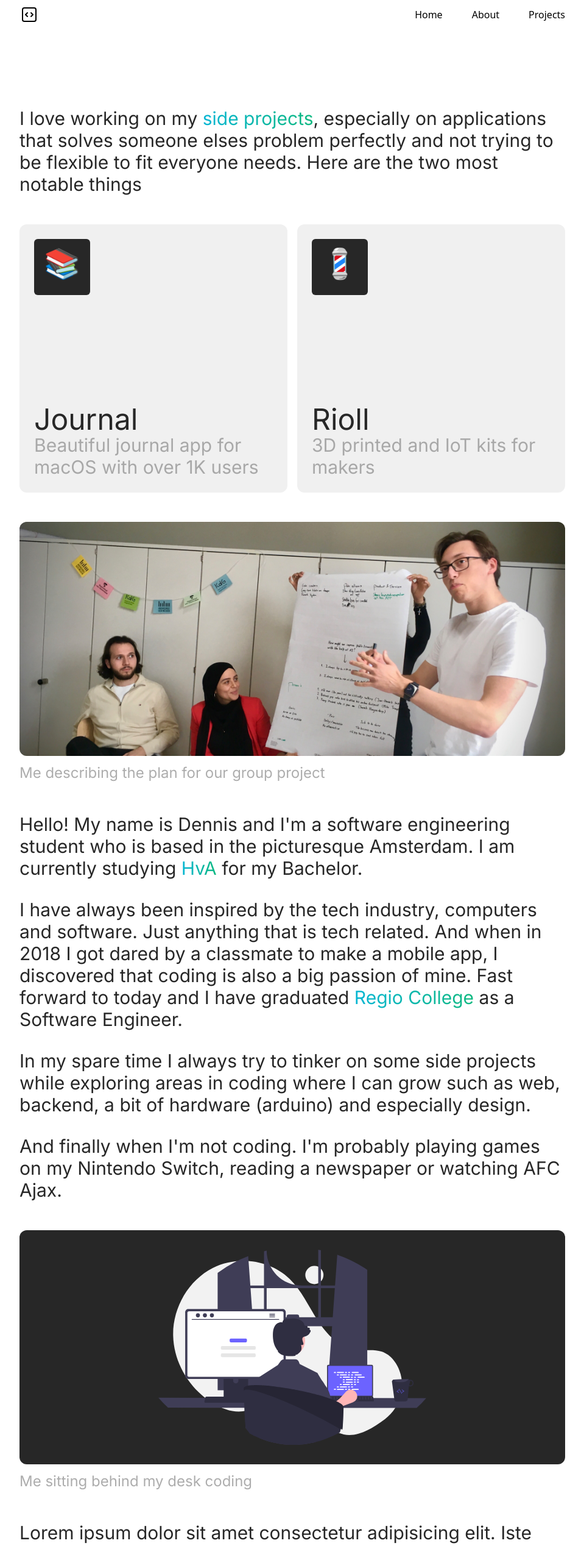
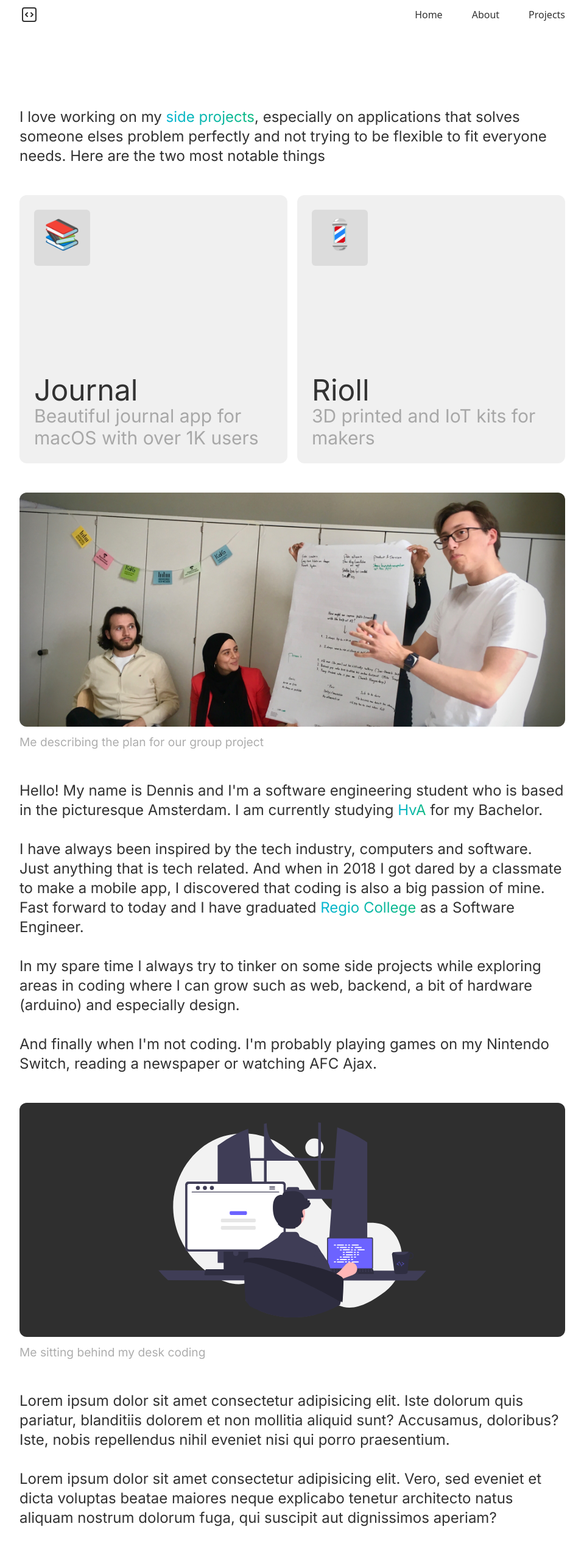
Before and after one commit to DennisCMoes/portfolio-v2, a Next.js app: page /about in a window 1280 px wide. Shown: the top 2536 px of the page at 61% size, without its empty margins (160-1119 px from the left). Built offline with nearby package versions, Linux system fonts and the light colour scheme.

Commit message:
Made some small changes/improvements to the design

```diff
--- a/src/components/layout/navbar.tsx
+++ b/src/components/layout/navbar.tsx
@@ -2,7 +2,7 @@ import Link from 'next/link'
 
 export default function Navbar() {
   return (
-    <nav className="w-full py-2 px-4 md:px-0 inline-flex items-center justify-center">
+    <nav className="w-full py-2 px-4 md:px-0 inline-flex items-center justify-center bg-background-light dark:bg-background-dark text-secondary-light dark:text-secondary-dark">
       <div className="max-w-4xl w-full flex-row inline-flex justify-between">
         <div>
           <Link href="/">
--- a/src/components/project-card.tsx
+++ /dev/null
@@ -1,26 +0,0 @@
-import Link from 'next/link'
-
-type Props = {
-  icon: string
-  title: string
-  description: string
-}
-
-export default function ProjectCard({ icon, title, description }: Props) {
-  return (
-    <Link
-      href="/projects"
-      className="cursor-pointer bg-primary-light w-full aspect-square rounded-xl p-6 inline-flex items-start justify-between flex-col hover:scale-105 transition-transform"
-    >
-      <div className="bg-secondary-light p-4 rounded-md aspect-square text-center">
-        <p className="text-5xl">{icon}</p>
-      </div>
-      <div>
-        <p className="text-4xl md:text-5xl text-secondary-light">{title}</p>
-        <p className="text-2xl md:text-3xl text-tertiary-light">
-          {description}
-        </p>
-      </div>
-    </Link>
-  )
-}
--- /dev/null
+++ b/src/components/ui/elongated-image.tsx
@@ -0,0 +1,51 @@
+import Image, { StaticImageData } from 'next/image'
+import { useEffect, useState } from 'react'
+
+type Props = {
+  image: StaticImageData
+  description: string
+  isFullSize?: boolean
+  darkMode?: boolean
+}
+
+export default function ElongatedImage({
+  image,
+  description,
+  isFullSize = true,
+  darkMode = false,
+}: Props) {
+  const [bgColor, setBgColor] = useState<string>('')
+
+  useEffect(() => {
+    if (!isFullSize) {
+      if (darkMode) {
+        setBgColor('bg-primary-dark')
+      } else {
+        setBgColor('bg-primary-light')
+      }
+    }
+  }, [darkMode, isFullSize])
+
+  return (
+    <div>
+      <div
+        className={`relative w-full overflow-hidden aspect-square md:aspect-[21/9] inline-flex items-center justify-center rounded-xl transition-colors ${bgColor}`}
+      >
+        <Image
+          src={image}
+          className={isFullSize ? '' : 'p-8'}
+          alt="Hello"
+          sizes="100%"
+          style={{ objectFit: isFullSize ? 'cover' : 'contain' }}
+          fill
+        />
+        {!isFullSize && (
+          <div className="z-10 absolute bottom-4 right-4">
+            {/* <p>CHANGE</p> */}
+          </div>
+        )}
+      </div>
+      <small className="mt-0 text-tertiary">{description}</small>
+    </div>
+  )
+}
--- /dev/null
+++ b/src/components/ui/project-card.tsx
@@ -0,0 +1,29 @@
+import Link from 'next/link'
+
+type Props = {
+  icon: string
+  title: string
+  description: string
+}
+
+export default function ProjectCard({ icon, title, description }: Props) {
+  return (
+    <Link
+      href="/projects"
+      className="cursor-pointer bg-card-primary-light dark:bg-card-primary-dark w-full aspect-square rounded-xl p-6 inline-flex items-start justify-between flex-col hover:scale-105 transition-transform"
+    >
+      {/* TODO: Add darker color that's just darker than the card */}
+      <div className="bg-card-secondary-light dark:bg-card-secondary-dark p-4 rounded-md aspect-square text-center">
+        <p className="text-5xl">{icon}</p>
+      </div>
+      <div>
+        <p className="text-4xl md:text-5xl text-secondary-light dark:text-secondary-dark">
+          {title}
+        </p>
+        <p className="text-2xl md:text-3xl text-tertiary-light dark:text-tertiary-dark">
+          {description}
+        </p>
+      </div>
+    </Link>
+  )
+}
--- a/src/pages/about.tsx
+++ b/src/pages/about.tsx
@@ -1,11 +1,12 @@
 import Head from 'next/head'
 import { Inter } from 'next/font/google'
-import ProjectCard from '@/components/project-card'
+import ProjectCard from '@/components/ui/project-card'
 import Image from 'next/image'
 
 import MeImage from '../../public/images/me-explaining.jpeg'
 import MeCoding from '../../public/svg/me-coding.svg'
 import HoverableLink from '@/components/ui/hoverable-link'
+import ElongatedImage from '@/components/ui/elongated-image'
 
 const inter = Inter({ subsets: ['latin'], weight: '400' })
 
@@ -16,9 +17,9 @@ export default function About() {
         <title>About</title>
       </Head>
       <main
-        className={`${inter.className} bg-background-light min-h-screen px-4 py-12 md:py-32`}
+        className={`${inter.className} bg-background-light text-secondary-light dark:bg-background-dark dark:text-secondary-dark min-h-screen px-4 py-12 md:py-32`}
       >
-        <section className="max-w-4xl mx-auto space-y-12 text-secondary-light text-2xl md:text-3xl">
+        <section className="max-w-4xl mx-auto space-y-12 text-2xl md:text-2xl">
           <div>
             <p>
               I love working on my{' '}
@@ -44,20 +45,10 @@ export default function About() {
               description="3D printed and IoT kits for makers"
             />
           </div>
-          <div>
-            <div className="relative w-full overflow-hidden aspect-square md:aspect-[21/9] bg-primary-light inline-flex items-center justify-center rounded-xl">
-              <Image
-                src={MeImage}
-                alt="Me describing plans for our group project to the class"
-                sizes="100%"
-                style={{ objectFit: 'cover' }}
-                fill
-              />
-            </div>
-            <small className="mt-0 text-tertiary">
-              Me describing the plan for our group project
-            </small>
-          </div>
+          <ElongatedImage
+            image={MeImage}
+            description="Me describing the plan for our group project"
+          />
           <div>
             <div className="space-y-8">
               <p>
@@ -86,31 +77,14 @@ export default function About() {
                 games on my Nintendo Switch, reading a newspaper or watching AFC
                 Ajax.
               </p>
-
-              {/* <p>
-                Also I do love playing Mario Kart in my free time and I support
-                AFC Ajax. And when I&apos;m not coding I&apos;m out there having
-                fun and cracking the worst dad jokes. Random, but did you know
-                that Amsterdam North is located in the north? I know I was also
-                shocked.
-              </p> */}
             </div>
           </div>
-          <div>
-            <div className="relative w-full aspect-square md:aspect-[21/9] bg-secondary-light inline-flex items-center justify-center rounded-xl">
-              <Image
-                src={MeCoding}
-                className="p-8"
-                alt="help"
-                sizes="100%"
-                style={{ objectFit: 'contain' }}
-                fill
-              />
-            </div>
-            <small className="mt-0 text-tertiary">
-              Me sitting behind my desk coding
-            </small>
-          </div>
+          <ElongatedImage
+            image={MeCoding}
+            description="Me sitting behind my desk coding"
+            isFullSize={false}
+            darkMode={true}
+          />
           <div className="space-y-8">
             <p>
               Lorem ipsum dolor sit amet consectetur adipisicing elit. Iste
--- a/src/pages/index.tsx
+++ b/src/pages/index.tsx
@@ -1,13 +1,6 @@
 import Head from 'next/head'
 import { Inter } from 'next/font/google'
 import Link from 'next/link'
-import { useRef } from 'react'
-import Image from 'next/image'
-
-import SelfPortrait from '../../public/images/self-portrait.jpeg'
-import HoverableLink from '@/components/ui/hoverable-link'
-import SkillCard from '@/components/ui/skill-card'
-import ProjectCard from '@/components/project-card'
 
 const inter = Inter({ subsets: ['latin'], weight: '400' })
 
@@ -21,25 +14,25 @@ export default function Home() {
         <link rel="icon" href="/favicon.ico" />
       </Head>
       <main
-        className={`${inter.className} bg-background-light text-secondary-light`}
+        className={`${inter.className} bg-background-light text-secondary-light dark:bg-background-dark dark:text-secondary-dark`}
       >
         <section className="min-h-screen max-w-4xl grid items-center justify-center mx-auto space-y-64 px-4">
-          <div className="-mt-48">
-            <p>Hello, my name is</p>
+          <div className="-mt-48 space-y-4">
+            <div>
+              <p>Hi, my name is</p>
               <p className="text-7xl font-semibold">Dennis Moes</p>
               <p className="text-5xl">I build things</p>
+            </div>
             <p>
               I&apos;m a software engineer student who is based in Amsterdam. I
               mostly build (and occasionally design) products
             </p>
-            <div className="mt-4">
             <Link
               href="/about"
-                className="bg-secondary-light text-primary-light py-3 px-10 rounded-xl"
+              className="flex items-center bg-secondary-light text-primary-light py-4 px-12 max-w-fit rounded-md"
             >
               Read my bio
             </Link>
-            </div>
           </div>
         </section>
       </main>
--- a/tailwind.config.js
+++ b/tailwind.config.js
@@ -9,14 +9,22 @@ module.exports = {
       colors: {
         background: {
           light: '#FFFFFF',
+          dark: '#262626',
+        },
+        'card-primary': {
+          light: '#F0F0F0',
           dark: '#2F2F2F',
+        },
+        'card-secondary': {
+          light: '#DCDCDC',
+          dark: '#262626',
         },
         primary: {
           light: '#F0F0F0',
-          dark: '#262626',
+          dark: '#2F2F2F',
         },
         secondary: {
-          light: '#272727',
+          light: '#323232',
           dark: '#F7F7F7',
         },
         tertiary: {
```
Lines whose indentation alone changed are shown as unchanged.
